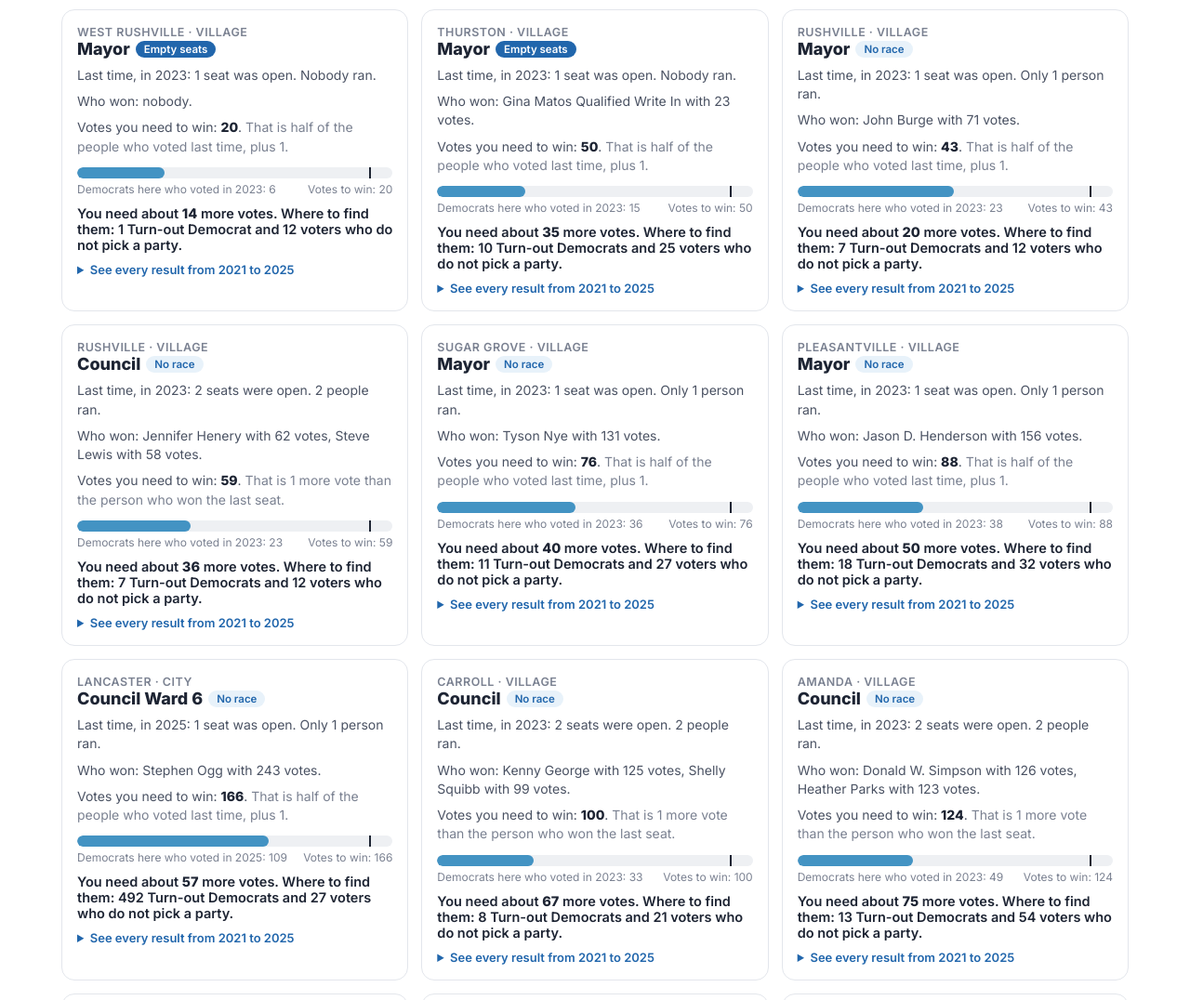
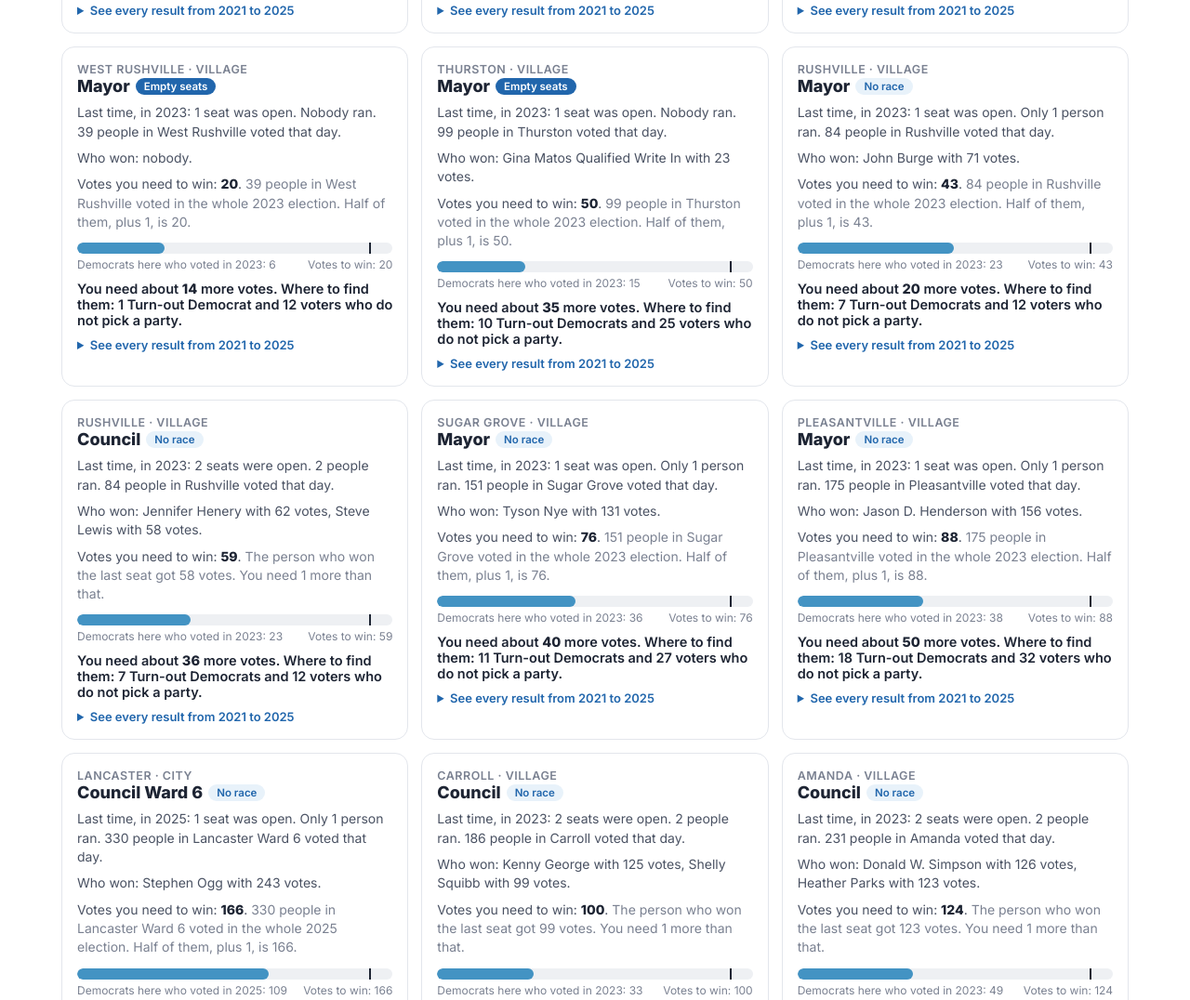
Before and after one commit to Elections43130/FindMyRepSeats, a plain HTML site: page 2027_playbook.html in a window 1280 px wide. Shown: the part 1334-2410 px from the top of the page at 93% size. Drawn offline with Linux system fonts and the light colour scheme.

Commit message:
2027 playbook: explain turnout numbers in plain words
Co-Authored-By: Claude Opus 5.5 <noreply@anthropic.com>
Claude-Session: https://claude.ai/code/session_01J2tSNGhypm9g25KDLK7Ham

```diff
--- a/2027_playbook.html
+++ b/2027_playbook.html
@@ -69,19 +69,20 @@ const SL={open:'Empty seats',unopposed:'No race',contested:'Real race'};
 let fS='all',fK='all',q='';
 const cnt=s=>O.filter(o=>o.status===s).length;
 document.getElementById('stats').innerHTML=`<div class="st"><div class="v">${O.length}</div><div class="k">jobs on the 2027 ballot</div></div><div class="st open"><div class="v">${cnt('open')}</div><div class="k">had empty seats: not enough people ran</div></div><div class="st"><div class="v">${cnt('unopposed')}</div><div class="k">had no race: one person for each seat</div></div><div class="st"><div class="v">${cnt('contested')}</div><div class="k">had a real race</div></div>`;
-function hist(o){return o.history.slice().reverse().map(h=>`<tr><td class="yr" colspan="2">${h.year}: ${h.seats} seat${h.seats>1?'s':''} open, ${h.nfiled} ran, ${fmt(h.cast||0)} people voted</td></tr>`+(h.cands.length?h.cands.map(c=>`<tr><td>${c.name}${c.party?' ('+c.party+')':''}</td><td>${fmt(c.votes)}</td></tr>`).join(''):'<tr><td colspan="2">Nobody was on the ballot</td></tr>')).join('')}
+function hist(o){return o.history.slice().reverse().map(h=>`<tr><td class="yr" colspan="2">${h.year}: ${h.seats} seat${h.seats>1?'s':''} open, ${h.nfiled} ran. ${fmt(h.cast||0)} people voted in the whole election.</td></tr>`+(h.cands.length?h.cands.map(c=>`<tr><td>${c.name}${c.party?' ('+c.party+')':''}</td><td>${fmt(c.votes)}</td></tr>`).join(''):'<tr><td colspan="2">Nobody was on the ballot</td></tr>')).join('')}
 function card(o){const l=o.last,b=o.base,yr=o.baseyr;
  const seats=l?l.seats:1, ran=l?l.nfiled:0;
  const ranTxt=ran===0?'Nobody ran.':ran===1?'Only 1 person ran.':`${ran} people ran.`;
  const winners=l&&l.cands.length?l.cands.slice(0,seats).map(c=>`${c.name} with ${fmt(c.votes)} votes`).join(', '):'nobody';
- const why=o.how.startsWith('half')?'That is half of the people who voted last time, plus 1.':o.how.startsWith('beat')?'That is 1 more vote than the person who won the last seat.':(ran===0?'Nobody ran last time':'Not enough people ran last time')+', so this is a guess: about 1 out of every 4 voters.';
+ const place=o.office.startsWith('Council Ward')?'Lancaster Ward '+o.office.slice(-1):o.juris, cast=l&&l.cast?l.cast:b.voted, lastW=l&&l.cands.length>=seats?l.cands[seats-1]:null;
+ const why=o.how.startsWith('half')?`${fmt(cast)} people in ${place} voted in the whole ${l?l.year:''} election. Half of them, plus 1, is ${fmt(o.target)}.`:o.how.startsWith('beat')?`The person who won the last seat got ${fmt(lastW?lastW.votes:o.target-1)} votes. You need 1 more than that.`:(ran===0?'Nobody ran last time':'Not enough people ran last time')+`, so this is a guess: about 1 out of every 4 of the ${fmt(cast)} people in ${place} who voted.`;
  const max=Math.max(o.target,b.D)*1.08,pB=100*b.D/max,pT=100*o.target/max;
  let ask;
  if(o.gap<=0) ask=`Good news! The Democrats who already vote here (${fmt(b.D)}) are enough to win. You just need to sign up to run.`;
  else ask=`You need about <b>${fmt(o.gap)}</b> more votes. Where to find them: ${fmt(b.sleepD)} Turn-out Democrat${b.sleepD==1?'':'s'} and ${fmt(b.U)} voter${b.U==1?'':'s'} who do not pick a party.`;
  const note=o.note.startsWith('2025 also')?`In 2025, ${o.note.match(/had (\d+)/)[1]} more seat(s) here were open and nobody ran. Those seats come up again in 2027 too.`:o.note.startsWith('Staggered')?'Pickerington takes turns: 3 seats are up one time, 4 seats the next. 2027 should be a 3-seat year.':o.note;
  return `<div class="card"><div class="j">${o.juris} · ${o.kind}</div><h3>${o.office}<span class="tag t-${o.status}">${SL[o.status]}</span></h3>
- <p class="line">Last time, in ${l?l.year:'n/a'}: ${seats} seat${seats>1?'s were':' was'} open. ${ranTxt}</p>
+ <p class="line">Last time, in ${l?l.year:'n/a'}: ${seats} seat${seats>1?'s were':' was'} open. ${ranTxt} ${fmt(cast)} people in ${place} voted that day.</p>
  <p class="line">Who won: ${winners}.</p>
  <p class="line">Votes you need to win: <b>${fmt(o.target)}</b>. <span style="color:var(--muted)">${why}</span></p>
  <div class="bar"><i style="width:${pB}%"></i><u style="left:${pT}%"></u></div><div class="bl"><span>Democrats here who voted in ${yr}: ${fmt(b.D)}</span><span>Votes to win: ${fmt(o.target)}</span></div>
```
